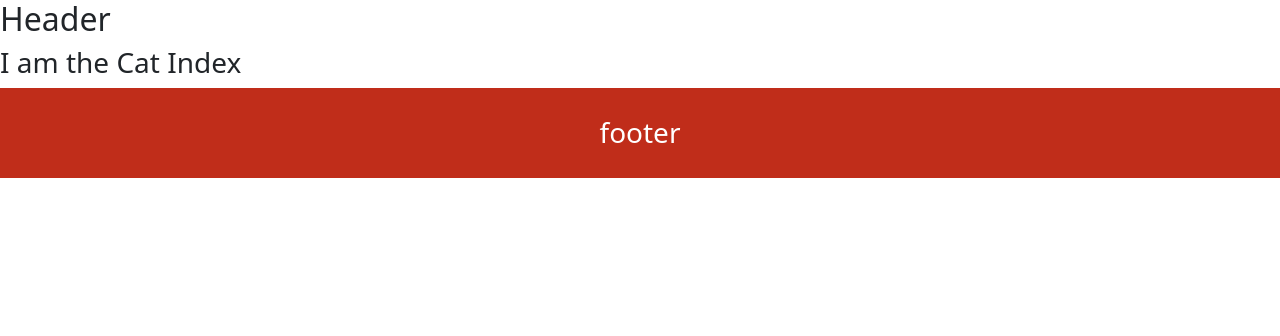
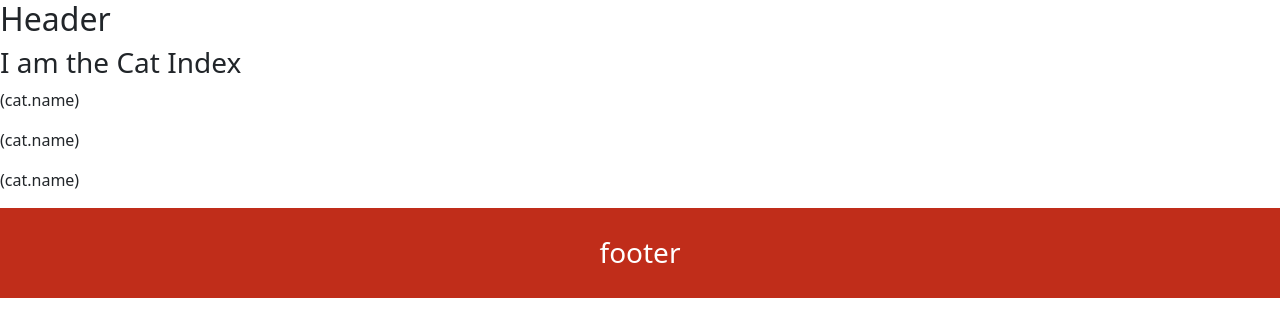
Before and after one commit to learn-academy-2022-bravo/cat-tinder-frontend-jimmy-toni-ct, a React (Create React App) app: page /catindex in a window 1280 px wide. Shown: the top 336 px of the page. Built offline with nearby package versions, Linux system fonts and the light colour scheme.

Commit message:
work in progress

```diff
--- a/src/App.js
+++ b/src/App.js
@@ -24,13 +24,20 @@
     }
   }
   render() {
-    return (
+       return (
       <Router>
         <Header />
         <Switch>
           <Route exact path="/" component={Home} />
-          <Route path="/catindex" component={CatIndex} />
-          <Route path="/catshow" component={CatShow} />
+
+          <Route path="/catindex" render={(props) => <CatIndex cats={this.state.cats} />} />
+
+          <Route path="/catshow/:id" render={(props) => {
+            let id = props.match.params.id
+            let cat = this.state.cats.find(cat => cat.id === +id)
+            return <CatShow cat={cat} />
+          }} />
+
           <Route path="/catnew" component={CatNew} />
           <Route path="/catedit" component={CatEdit} />
           <Route component={NotFound} />
--- a/src/pages/CatIndex.js
+++ b/src/pages/CatIndex.js
@@ -2,9 +2,13 @@
 
 class CatIndex extends Component {
     render() {
+        console.log(this.props.cats)
         return (
             <div>
                 <h3>I am the Cat Index</h3>
+                {this.props.cats.map(cat => {
+                    return<p>(cat.name)</p>
+                })}
             </div>
         );
     }
--- a/src/pages/Home.js
+++ b/src/pages/Home.js
@@ -4,7 +4,7 @@
     render() {
         return (
             <div>
-                <h1>Welcome to Puppy Tinder!</h1>
+                <h1>Welcome to Cat Tinder!</h1>
             </div>
         );
     }
```
Also changed, not shown: 2 other files (tests, documents, lock files or other folders).
